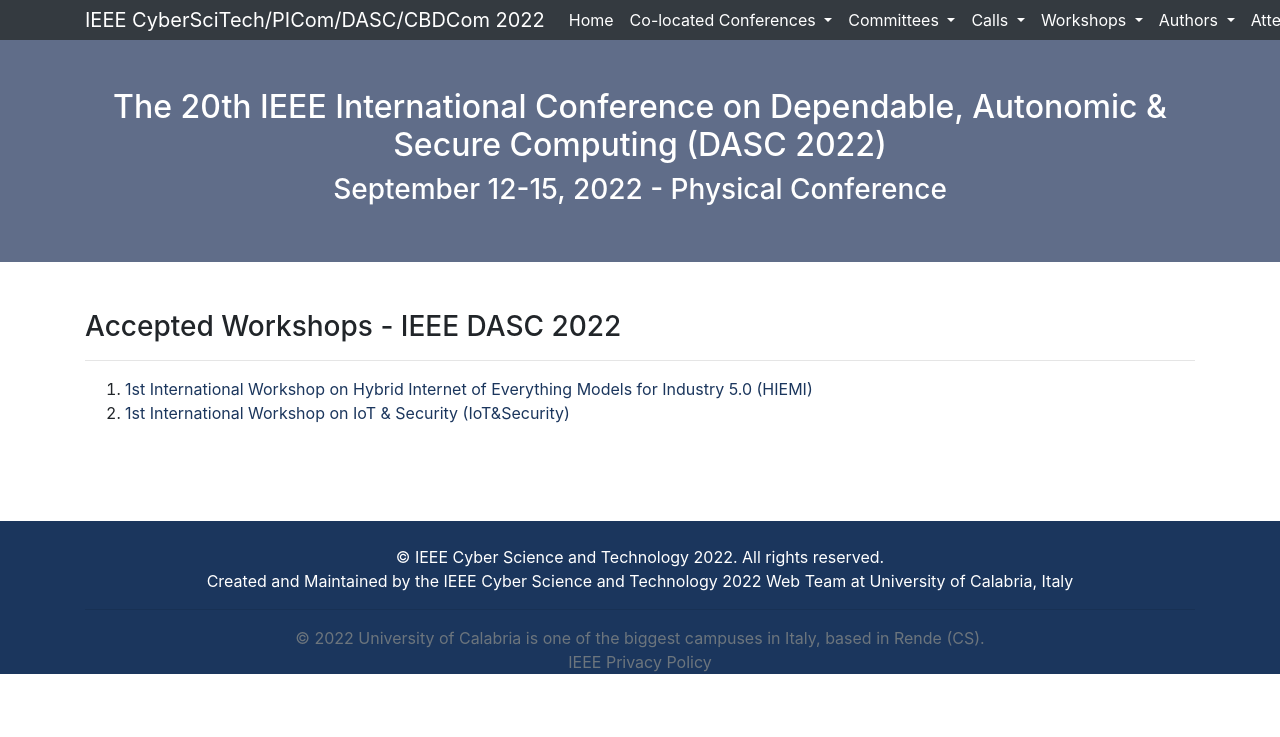
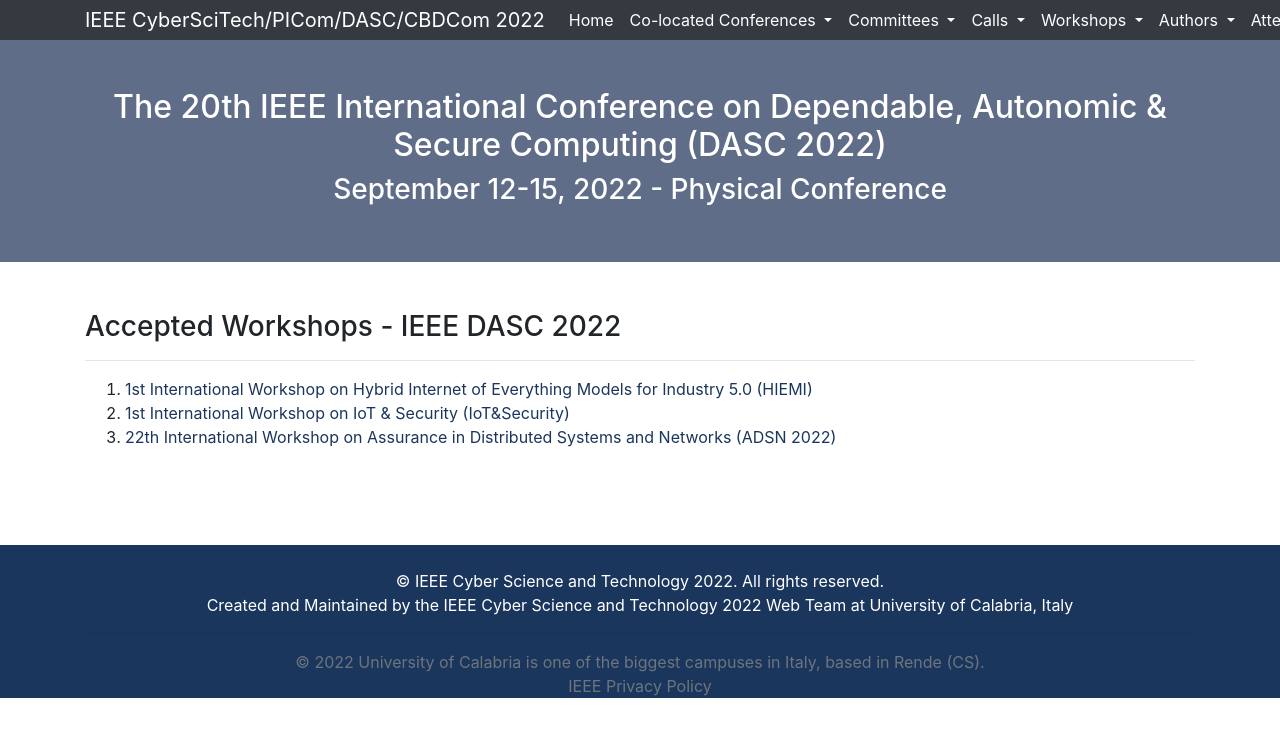
Before and after one commit to cyber-science/2022, a Jekyll site: the page built from _pages/dasc/acceptworkshops.md, in a window 1280 px wide. Shown: the top 737 px of the page. Built offline with Jekyll 4.4.1, drawn with Linux system fonts in a browser that asks for light colours.

Commit message:
added new SS for DASC

```diff
--- a/_pages/dasc/acceptworkshops.md
+++ b/_pages/dasc/acceptworkshops.md
@@ -10,6 +10,7 @@
 <ol>
 <li><a href="/2022/assets/files/ws-ss/dasc/HIEMI2022_CFP.pdf" target=_new>1st International Workshop on Hybrid Internet of Everything Models for Industry 5.0 (HIEMI)</a></li>
 <li><a href="/2022/assets/files/ws-ss/dasc/IoT&Security2022_CFP.pdf" target=_new>1st International Workshop on IoT & Security (IoT&Security)</a></li>
+<li><a href="/2022/assets/files/ws-ss/dasc/ADSN2022_CFP.pdf" target=_new>22th International Workshop on Assurance in Distributed Systems and Networks (ADSN 2022)</a></li>
 </ol>
 
 <!---
```
Also changed, not shown: 1 other file.
